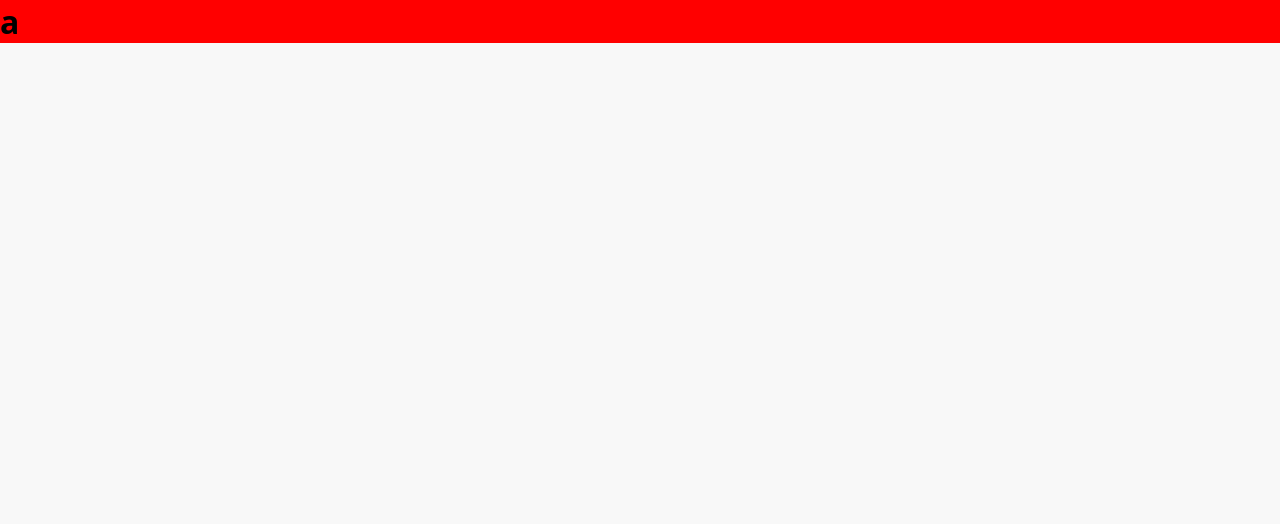
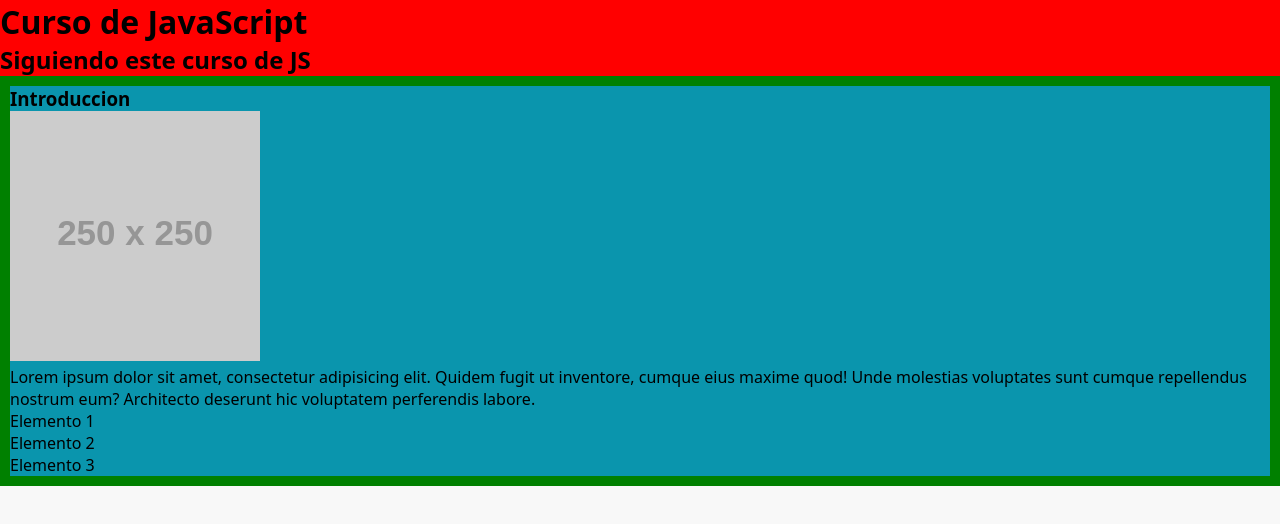
Before and after one commit to ImYetiDev/CursoJavaScript, a plain HTML site: page index.html in a window 1280 px wide. Drawn offline with Linux system fonts and the light colour scheme; placeholder pictures from the web are drawn by us.

Commit message:
Enhance user experience by adding greeting in Usuario class, updating HTML structure with course details, and improving CSS styles for main and section elements

```diff
--- a/Introduccion/clases.js
+++ b/Introduccion/clases.js
@@ -13,5 +13,8 @@ class Usuario{
     constructor(nombre, apellido){
         this.nombre = nombre;
         this.apellido = apellido;
+        console.log('Hola ' + this.nombre + ' ' + this.apellido);
     }
 }
+
+new Usuario('Juan', 'Perez'); //Hola Juan Perez
--- a/index.html
+++ b/index.html
@@ -8,15 +8,22 @@
 </head>
 <body>
     <header>
-        <h1>a</h1>
-        <h2></h2>
+        <h1>Curso de JavaScript</h1>
+        <h2>Siguiendo este curso de JS</h2>
     </header>
 
     <main>
         <section>
-            <h3></h3>
-            <img src="" alt="">
-            <p></p>
+            <h3>Introduccion</h3>
+            <img src="https://via.placeholder.com/250" alt="">
+
+            <p>Lorem ipsum dolor sit amet, consectetur adipisicing elit. Quidem fugit ut inventore, cumque eius maxime quod! Unde molestias voluptates sunt cumque repellendus nostrum eum? Architecto deserunt hic voluptatem perferendis labore.</p>
+
+            <ul>
+                <li>Elemento 1</li>
+                <li>Elemento 2</li>
+                <li>Elemento 3</li>
+            </ul>
         </section>
     </main>
 </body>
--- a/style.css
+++ b/style.css
@@ -12,3 +12,12 @@ body{
 header{
     background-color: red;
 }
+
+main{
+    background-color: green;
+    padding: 10px;
+}
+
+section{
+    background-color: rgb(10, 149, 173);
+}
```
